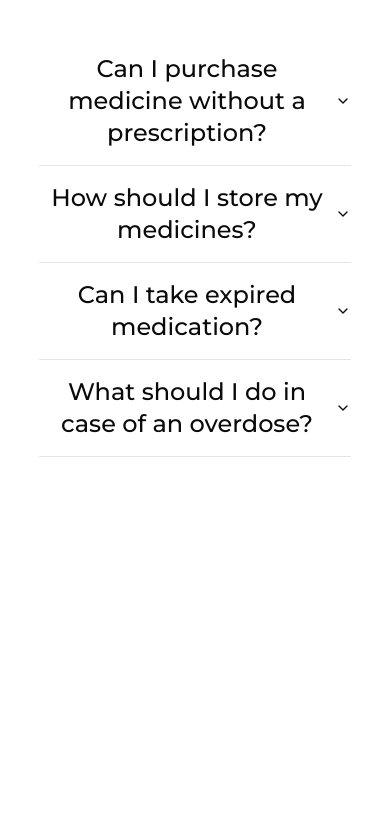
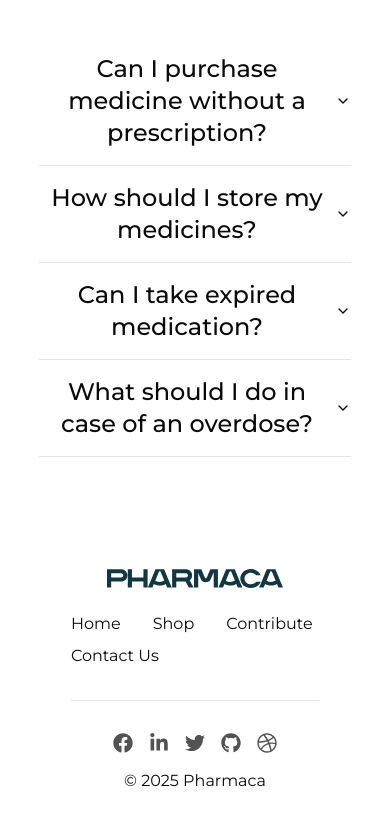
Before and after one commit to PrapooRozario/pharmaca-client, a React (Vite) app: page / in a window 390 px wide. Shown: the part 2723-3548 px from the top of the page. Before the commit the page ends 3220 px from the top, so only its background shows below. Built offline with nearby package versions, Linux system fonts and the light colour scheme; no server answers.

Commit message:
Added Responsive Footer Section

```diff
--- a/package.json
+++ b/package.json
@@ -23,6 +23,7 @@
     "react": "^18.3.1",
     "react-dom": "^18.3.1",
     "react-flagpack": "^2.0.6",
+    "react-icons": "^5.4.0",
     "react-router": "^7.1.1",
     "swiper": "^11.2.1",
     "tailwind-merge": "^2.6.0",
--- a/src/components/FAQ.jsx
+++ b/src/components/FAQ.jsx
@@ -3,7 +3,7 @@ import { Accordion, AccordionContent, AccordionItem, AccordionTrigger } from "./
 
 const FAQ = () => {
     return (
-      <div>
+      <div className="mb-20">
         <div className="mb-10">
           <h1 className="text-5xl font-semibold text-center">
             Frequently Asked Questions
--- /dev/null
+++ b/src/components/Footer.jsx
@@ -0,0 +1,57 @@
+import { NavLink } from "react-router";
+import {
+  FaDribbble,
+  FaFacebook,
+  FaGithub,
+  FaLinkedinIn,
+  FaTwitter,
+} from "react-icons/fa";
+const Footer = () => {
+  return (
+    <footer className="w-full bg-white p-8">
+      <div className="flex flex-row flex-wrap items-center justify-center gap-y-6 gap-x-12 bg-white text-center md:justify-between">
+        <img src="/public/pharmaca.svg" alt="Pharmaca" className="w-44" />
+        <ul className="flex flex-wrap items-center gap-y-2 gap-x-8">
+          <li>
+            <NavLink
+              to="/"
+              className="font-normal transition-colors hover:text-blue-500 focus:text-blue-500"
+            >
+              Home
+            </NavLink>
+          </li>
+          <li>
+            <NavLink to='/shop' className="font-normal transition-colors hover:text-blue-500 focus:text-blue-500">
+              Shop
+            </NavLink>
+          </li>
+          <li>
+            <NavLink className="font-normal transition-colors hover:text-blue-500 focus:text-blue-500">
+              Contribute
+            </NavLink>
+          </li>
+          <li>
+            <NavLink className="font-normal transition-colors hover:text-blue-500 focus:text-blue-500">
+              Contact Us
+            </NavLink>
+          </li>
+        </ul>
+      </div>
+      <hr className="my-8 border-blue-gray-50" />
+      <div className="flex md:flex-row flex-col-reverse items-center justify-between">
+        <NavLink color="blue-gray" className="text-center font-normal">
+          &copy; {new Date().getFullYear()} Pharmaca
+        </NavLink>
+        <div className="flex items-center md:mb-0 mb-4 gap-4 *:text-neutral-600">
+          <FaFacebook className="text-xl" />
+          <FaLinkedinIn className="text-xl"></FaLinkedinIn>
+          <FaTwitter className="text-xl"></FaTwitter>
+          <FaGithub className="text-xl"></FaGithub>
+          <FaDribbble className="text-xl"></FaDribbble>
+        </div>
+      </div>
+    </footer>
+  );
+};
+
+export default Footer;
--- a/src/layouts/Main.jsx
+++ b/src/layouts/Main.jsx
@@ -1,3 +1,4 @@
+import Footer from "@/components/Footer";
 import Navbar from "@/components/Navbar";
 import { Outlet } from "react-router";
 
@@ -8,6 +9,7 @@ const Main = () => {
       <main>
         <Outlet></Outlet>
       </main>
+      <Footer></Footer>
     </div>
   );
 };
```
Also changed, not shown: 1 other file (tests, documents, lock files or other folders).
